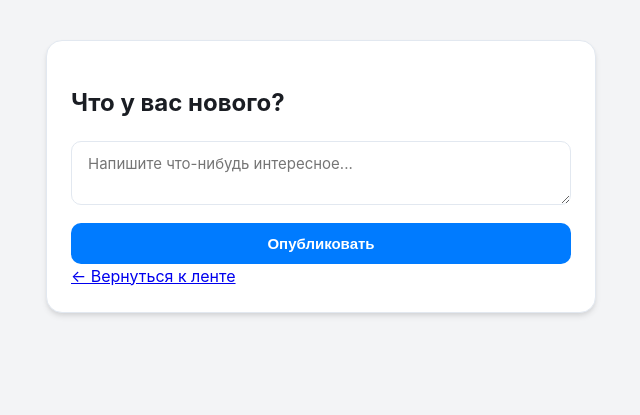
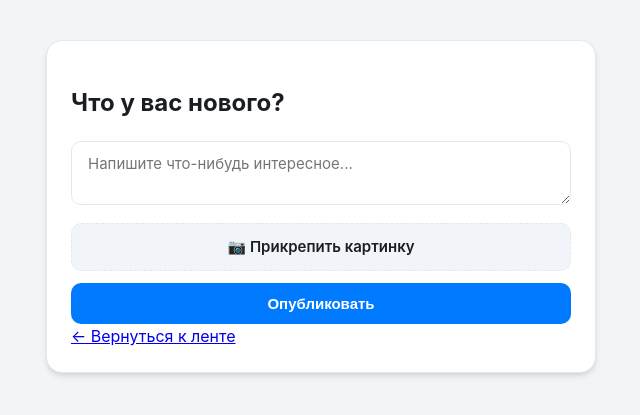
Before and after one commit to worksasharak-ux/test_17, a Django app: page /user/create-post in a window 1280 px wide. Shown: the top 415 px of the page, without its empty margins (319-959 px from the left). Run offline with Django 5.2, Linux system fonts and the light colour scheme; the visitor is signed in with stand-in values (Sample User, id 1).

Commit message:
Добавил прикрепление картинки для комментариев и постов

```diff
--- a/templates/create_post.html
+++ b/templates/create_post.html
@@ -7,7 +7,7 @@
 <div class="post-card">
     <h2>Что у вас нового?</h2>
 
-    <form action="create-post" method="POST">
+    <form action="create-post" method="POST" enctype="multipart/form-data">
         {% csrf_token %}
 
         {% if error %}
@@ -22,7 +22,14 @@
                 placeholder="Напишите что-нибудь интересное..."
             ></textarea>
         </div>
-
+            <div class="form-group">
+                <!-- Скрываем настоящий инпут -->
+                <input type="file" name="picture" id="file-upload" accept="image/*" style="display: none;">
+                <!-- Стилизованная кнопка-ярлык -->
+                <label for="file-upload" class="custom-file-btn">
+                    <span>📷 Прикрепить картинку</span>
+                </label>
+            </div>
         <button type="submit" class="submit-btn">Опубликовать</button>
     </form>
 
--- a/templates/parts/base.html
+++ b/templates/parts/base.html
@@ -107,6 +107,33 @@
             transition: border-color 0.2s;
             box-sizing: border-box;
         }
+        .custom-file-btn {
+            display: flex;
+            align-items: center;
+            justify-content: center;
+            width: 100%;
+            padding: 12px 20px;
+            background: #f1f5f9; /* Светлый фон, чтобы не сливалась с кнопкой "Опубликовать" */
+            color: var(--text-main);
+            border: 1.5px dashed var(--border);
+            border-radius: 10px;
+            font-size: 15px;
+            font-weight: 600;
+            cursor: pointer;
+            transition: all 0.2s ease;
+            margin-top: 12px;
+            box-sizing: border-box;
+        }
+
+        .custom-file-btn:hover {
+            background: #e2e8f0;
+            border-color: var(--accent);
+            color: var(--accent);
+        }
+        .comment-upload-label:hover {
+            background: #e2e8f0;
+            border-color: var(--accent);
+        }
 
         input:focus { outline: none; border-color: var(--accent); }
 
--- a/test_db/settings.py
+++ b/test_db/settings.py
@@ -11,8 +11,9 @@ https://docs.djangoproject.com/en/6.0/ref/settings/
 """
 
 from pathlib import Path
+import os
 
-from django.conf.global_settings import LOGIN_REDIRECT_URL
+from django.conf.global_settings import LOGIN_REDIRECT_URL, MEDIA_URL
 
 # Build paths inside the project like this: BASE_DIR / 'subdir'.
 BASE_DIR = Path(__file__).resolve().parent.parent
@@ -30,6 +31,9 @@ DEBUG = True
 ALLOWED_HOSTS = []
 
 LOGIN_URL = "/login"
+MEDIA_URL = "/media/"
+
+MEDIA_ROOT = os.path.join(BASE_DIR, 'media')
 # Application definition
 
 INSTALLED_APPS = [
--- a/testblog/urls.py
+++ b/testblog/urls.py
@@ -1,13 +1,17 @@
 from django.urls import path
 from .views import *
+from django.conf import settings
+from django.conf.urls.static import static
 
 urlpatterns = [
     path('', main),
     path('post/<int:postid>', view_post, name='post'),
+    path('post/<int:postid>/like/', post_likes),
     path('post/<int:postid>/comment', post_comment),
-    path('post/<int:postid>/like/', post_likes),
-    path('comments/<int:commentid>/clike/', comment_likes), #test vesion
+    path('comments/<int:commentid>/clike/', comment_likes),
     path('user/<int:userid>', user_posts, name='posts_id'),
     path('user/create-post', create_posts),
+]
 
-]
+if settings.DEBUG:
+    urlpatterns += static(settings.MEDIA_URL, document_root=settings.MEDIA_ROOT)
--- a/testblog/views.py
+++ b/testblog/views.py
@@ -7,7 +7,7 @@ User = get_user_model()
 # Create your views here.
 def main(request):
     context = {
-        "posts" : Post.objects.all(),
+        "posts" : Post.objects.all().order_by('-post_time'),
     }
     return render(request, 'main.html', context)
 
@@ -65,21 +65,28 @@ def comment_likes(request, commentid): # лайкать посты
 def post_comment(request, postid): # метод создания коммента
     if request.method == "POST":
         posts = Post.objects.filter(pk=postid)
+        text = request.POST.get("text")
+        picture = request.FILES.get("picture")
         post = posts.first() if posts else None
         if post:
-            Comment.objects.create(
-                post=post,
-                author=request.user,
-                text=request.POST.get("text")
-            )
+            if text or picture:
+                Comment.objects.create(
+                    post=post,
+                    author=request.user,
+                    text=text,
+                    picture=picture,
+                )
         return redirect(f"/post/{postid}")
 
 @login_required # декоратор проверки авторизирован ли пользователь
 def create_posts(request): # метод создания поста
     if request.method == 'POST':
         text = request.POST.get("post_text")
-        if text:
-            Post.objects.create(post_text=text, author=request.user) # добавление поста в базу(модели)
+        picture = request.FILES.get("picture")
+        if text or picture:
+            Post.objects.create(post_text=text,
+                                author=request.user,
+                                picture=picture) # добавление поста в базу(модели)
             return redirect("/")
         return render(request, "create_post.html", context={"error": 'Заполните поле!'})
     return render(request, 'create_post.html', )
```
Also changed, not shown: templates/main.html (+8 -0 lines), testblog/models.py (+4 -6 lines).
